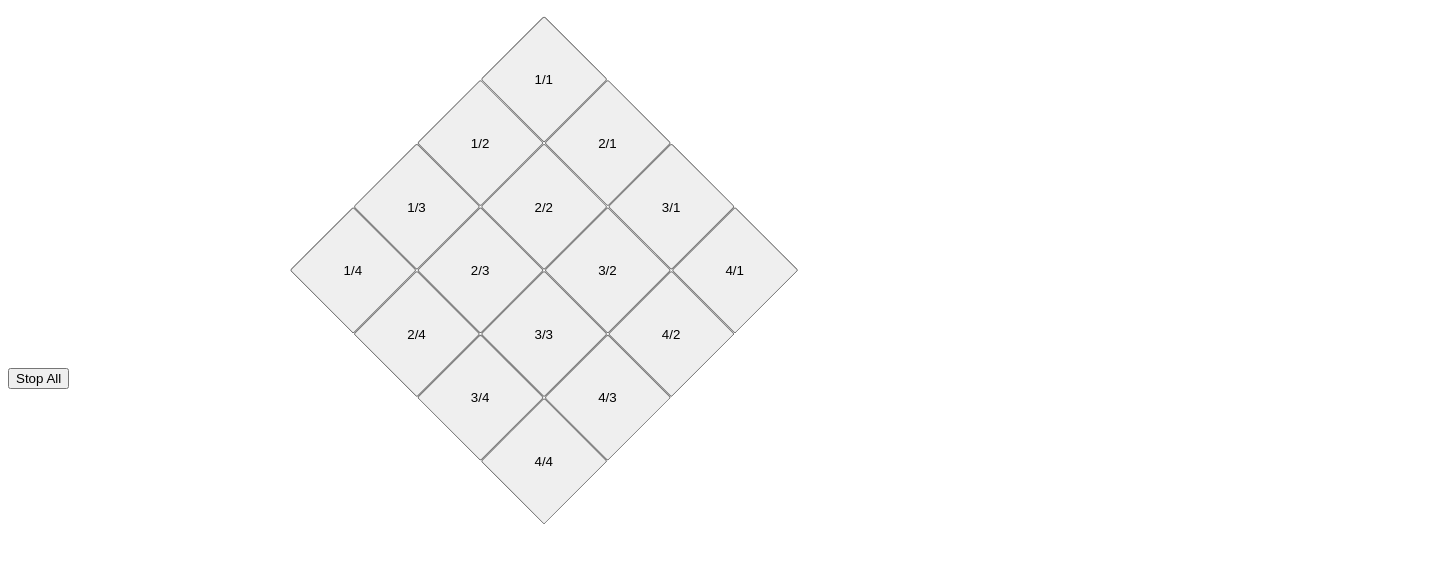
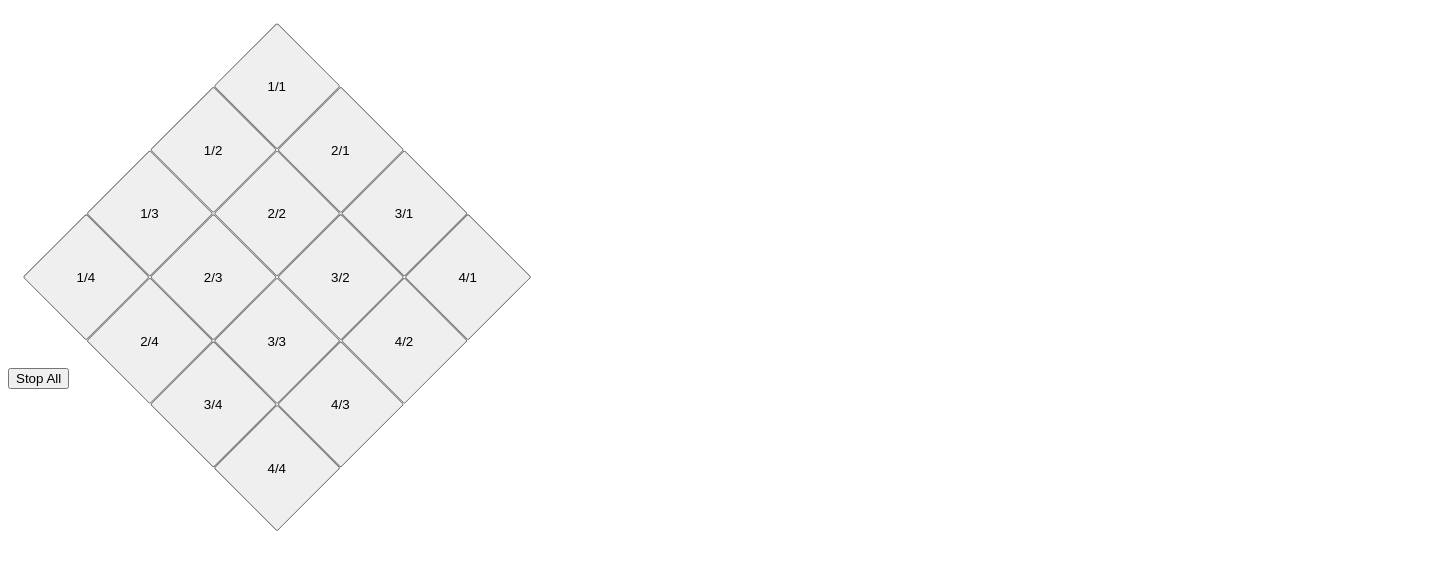
Before and after one commit to rjbultitude/lmdm, a website with bundled scripts: page index.html in a window 1280 px wide. Shown: the whole page, 1438 px wide, since content can reach past the window. Built offline with nearby package versions, Linux system fonts and the light colour scheme.

Commit message:
fix main layout size

```diff
--- a/index.html
+++ b/index.html
@@ -8,7 +8,8 @@
     main {
       display: flex;
       flex-direction: row;
-      transform: rotate(45deg) translate(35%, 35%);
+      transform: rotate(45deg) translate(35%, 0%);
+      width: 360px;
       /* position: relative;
       /* top: 480px; */
     }
```
